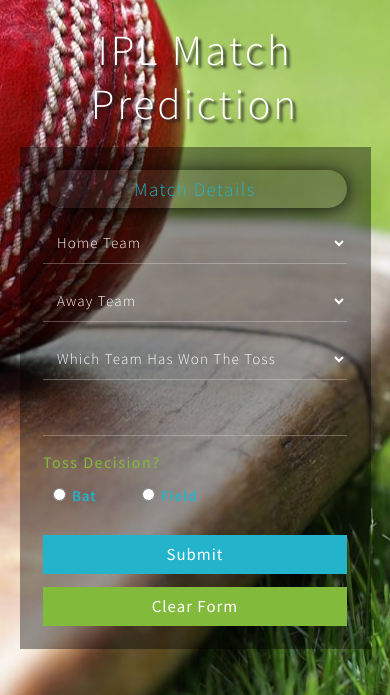
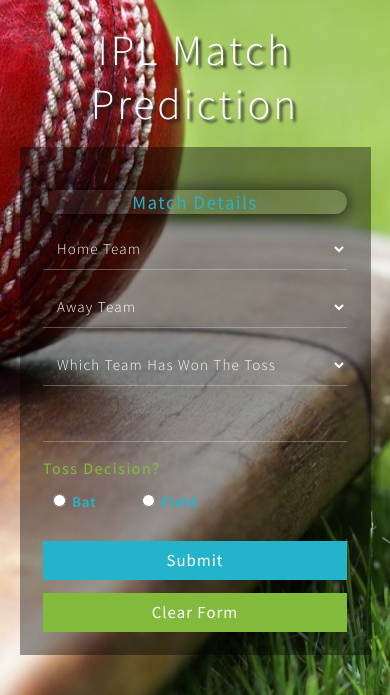
Before and after one commit to kuharan/IPL-ML-2018, a Flask app: page / in a window 390 px wide. Shown: the top 695 px of the page. Run offline with Flask 2, Linux system fonts and the light colour scheme.

Commit message:
Layout Fix for Mobile Screens

```diff
--- a/scrape_data.py
+++ b/scrape_data.py
@@ -19,8 +19,3 @@ page_content = BeautifulSoup(page_response.content, "html.parser")
 pd.DataFrame(page_content.find_all(class_='menutitle')).to_csv("./Dataset/_news.txt", index=False, header=None)
 clean_df = pd.read_csv('./Dataset/_news.txt', header=None).replace('<[^>]+>', '', regex=True)
 pd.DataFrame(clean_df).to_csv("./Dataset/_news.txt", index=False, header=None)
-
-# For scraping ipl-2018 match data
-url = 'http://www.cricoctopus.com/ipl-11-results-toss-winner-ipl-predictions-2018.html'
-url1='https://timesofindia.indiatimes.com/sports/cricket/ipl/top-stories/ipl-2018-full-schedule-match-timings-venues-and-more/articleshow/62927758.cms'
-print(pd.read_html(requests.get(url1).content))
--- a/static/css/style.css
+++ b/static/css/style.css
@@ -246,13 +246,11 @@ h1 {
 h2.sub-heading-agileits,
 h3.sub-heading-agileits {
     text-align: center;
-    font-size: 24px;
+    font-size: 20px;
     color: #23b4cc;
     text-transform: capitalize;
     margin-bottom: 14px;
-    padding: 0.4vw;
-    padding: 7px;
-    font-weight: 300;
+    font-weight: unset;
     letter-spacing: 2px;
     background: rgba(255, 255, 255, 0.06);
     border-radius: 50px;
--- a/templates/index.html
+++ b/templates/index.html
@@ -35,7 +35,7 @@
             {% if messages %}
 				{% for message in messages %}
 					{% if "Error" not in message[1]: %}
-						<div class="flash-msg" role="alert" align="center" style="font-size: xx-large;color:  lawngreen;font-style: normal;font-family: unset;font-weight: initial;align-items:  stretch;">
+						<div class="flash-msg" role="alert" align="center" style="font-size: xx-large;color:  #5fbd00;font-style: normal;font-family: unset;font-weight: lighter;align-items:  stretch;">
 						<strong></strong> {{ message[1] }}
 						</div>
 					{% endif %}
@@ -45,6 +45,7 @@
 				{% endfor %}
         	{% endif %}
 		{% endwith %}
+        <br>
 		<form action="/submit" method=post onsubmit="">
 			<h3 class="sub-heading-agileits">Match Details</h3>
 
@@ -91,10 +92,6 @@
 						<input type="text" name="city" id="city" readonly/>
 					</select>
 				</div>
-			</div>
-			<div class="main-flex-w3ls-sectns">
-
-			</div>
                 <div class="radio-section">
                     <h6>Toss Decision?</h6>
                     <ul class="radio-buttons-w3-agileits" name="tossDecision">
@@ -111,6 +108,7 @@
                             </div>
                         </li>
                     </ul>
+                </div>
             </div>
 			<input type="submit" value="Submit">
 			<input type="reset" id="reset" value="Clear Form">
```
Also changed, not shown: 3 other files. Lines whose indentation alone changed are shown as unchanged.
